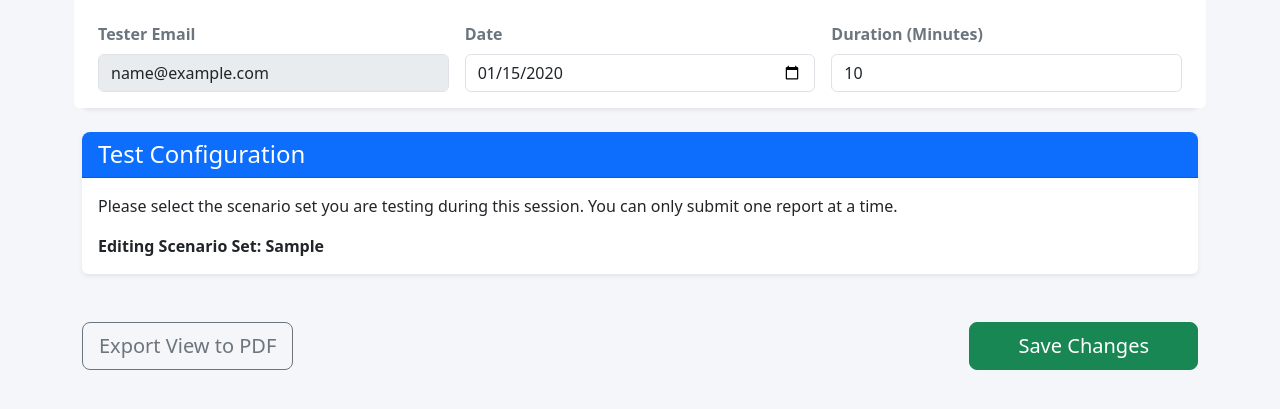
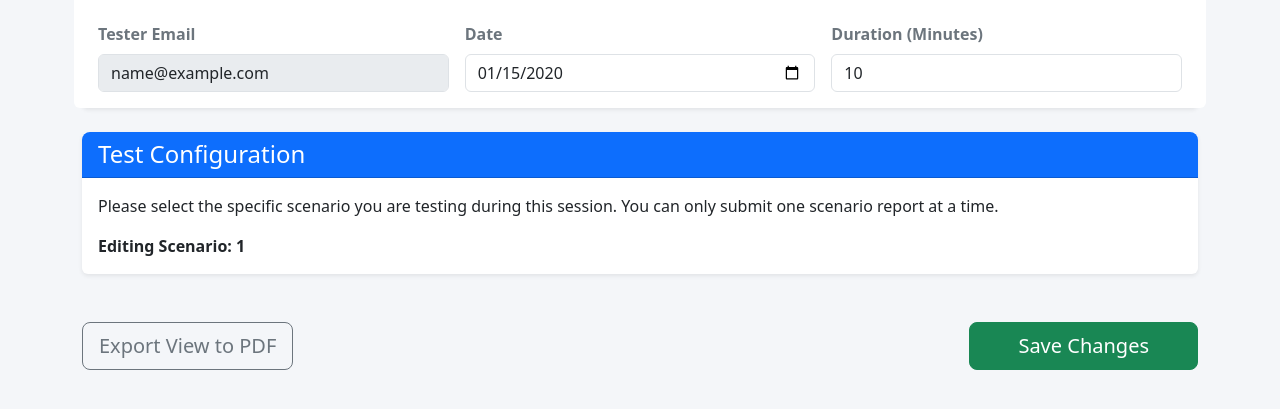
Before and after one commit to quackextractor/scenarios-web-fps, a Flask app: page /edit/1 in a window 1280 px wide. Shown: the part 234-643 px from the top of the page. Run offline with Flask 3, Linux system fonts and the light colour scheme; the visitor is signed in with stand-in values (Sample User, id 1); tables that the repository leaves empty hold one stand-in row (values such as "Sample post"); some libraries are stand-ins or nearby versions.

Commit message:
Replace scenario_set with scenario_id
Rename the TestSubmission field from scenario_set to scenario_id and update the unique constraint. Convert submission flow from selecting a scenario set (multiple scenarios) to selecting a single scenario: form field names, validation, result serialization, edit flow, and export now operate on a single scenario. Update templates (index/admin) and frontend JS/CSS selectors to use the new names and simplified parsed_data shape. Note: this changes the DB schema and data shape — run a migration to rename/migrate the column and update any existing submissions if needed.

```diff
--- a/app.py
+++ b/app.py
@@ -71,14 +71,14 @@ db = SQLAlchemy(app)
 class TestSubmission(db.Model):
     id = db.Column(db.Integer, primary_key=True)
     email = db.Column(db.String(120), nullable=False)
-    scenario_set = db.Column(db.String(50), nullable=False)
+    scenario_id = db.Column(db.String(50), nullable=False)
     test_date = db.Column(db.String(20), nullable=False)
     duration = db.Column(db.Integer, nullable=False)
     submission_time = db.Column(db.DateTime, default=lambda: datetime.now(timezone.utc))
     test_data = db.Column(db.Text, nullable=False)
 
     __table_args__ = (
-        db.UniqueConstraint('email', 'scenario_set', name='unique_email_scenario_set'),
+        db.UniqueConstraint('email', 'scenario_id', name='unique_email_scenario_id'),
     )
 
 class WhitelistedEmail(db.Model):
@@ -257,48 +257,41 @@ def logout():
 @user_login_required
 def index():
     user_email = session.get('user_email')
-
-    scenario_sets = {}
-    for scenario in SCENARIOS:
-        set_prefix = scenario['id'].rsplit('-', 1)[0]
-        if set_prefix not in scenario_sets:
-            scenario_sets[set_prefix] = []
-        scenario_sets[set_prefix].append(scenario)
-
     test_app_url = os.environ.get('TEST_APP_URL')
 
     existing_submissions = TestSubmission.query.filter_by(email=user_email).all()
-    submitted_sets = {sub.scenario_set: sub.id for sub in existing_submissions}
+    submitted_scenarios = {sub.scenario_id: sub.id for sub in existing_submissions}
 
     if request.method == 'POST':
         test_date = request.form.get('test_date', '').strip()
         duration = request.form.get('duration', '').strip()
-        selected_set = request.form.get('selected_set')
+        selected_scenario = request.form.get('selected_scenario')
 
-        if not test_date or not duration.isdigit() or not selected_set:
+        if not test_date or not duration.isdigit() or not selected_scenario:
             logging.warning("Invalid input data submitted.")
-            abort(400, description="Invalid data provided. Make sure to select a scenario set.")
+            abort(400, description="Invalid data provided. Make sure to select a scenario.")
 
-        if selected_set in submitted_sets:
-            abort(400, description="You have already submitted a report for this scenario set. Please edit it instead.")
+        if selected_scenario in submitted_scenarios:
+            abort(400, description="You have already submitted a report for this scenario. Please edit it instead.")
 
-        results = {}
-        for scenario in scenario_sets.get(selected_set, []):
-            s_id = scenario['id']
-            steps_data = []
-            for i in range(len(scenario['steps'])):
-                step_val = request.form.get(f"{s_id}_step_{i}")
-                steps_data.append(step_val if step_val in ['pass', 'fail', 'hard'] else None)
+        target_scenario = next((s for s in SCENARIOS if s['id'] == selected_scenario), None)
+        if not target_scenario:
+            abort(400, description="Invalid scenario selected.")
 
-            results[s_id] = {
-                'steps': steps_data,
-                'issue_log': bleach.clean(request.form.get(f"{s_id}_issue", "")),
-                'observations': bleach.clean(request.form.get(f"{s_id}_obs", ""))
-            }
+        steps_data = []
+        for i in range(len(target_scenario['steps'])):
+            step_val = request.form.get(f"{selected_scenario}_step_{i}")
+            steps_data.append(step_val if step_val in ['pass', 'fail', 'hard'] else None)
+
+        results = {
+            'steps': steps_data,
+            'issue_log': bleach.clean(request.form.get(f"{selected_scenario}_issue", "")),
+            'observations': bleach.clean(request.form.get(f"{selected_scenario}_obs", ""))
+        }
 
         new_submission = TestSubmission(
             email=user_email,
-            scenario_set=selected_set,
+            scenario_id=selected_scenario,
             test_date=test_date,
             duration=int(duration),
             test_data=json.dumps(results)
@@ -311,13 +304,13 @@ def index():
             return redirect(url_for('thanks'))
         except IntegrityError:
             db.session.rollback()
-            abort(400, description="Database verification failed: You have already submitted a report for this specific scenario set.")
+            abort(400, description="Database verification failed: You have already submitted a report for this specific scenario.")
         except Exception as e:
             db.session.rollback()
             logging.error(f"Database error during submission: {e}")
             abort(500, description="An error occurred while saving your submission.")
 
-    return render_template('index.html', scenario_sets=scenario_sets, test_app_url=test_app_url, edit_sub=None, parsed_data={}, submitted_sets=submitted_sets, user_email=user_email)
+    return render_template('index.html', scenarios=SCENARIOS, test_app_url=test_app_url, edit_sub=None, parsed_data={}, submitted_scenarios=submitted_scenarios, user_email=user_email)
 
 @app.route('/edit/<int:submission_id>', methods=['GET', 'POST'])
 @user_login_required
@@ -328,14 +321,7 @@ def edit_submission(submission_id):
     if user_email != sub.email:
         abort(403, description="You are not authorized to edit this submission.")
 
-    scenario_sets = {}
-    for scenario in SCENARIOS:
-        set_prefix = scenario['id'].rsplit('-', 1)[0]
-        if set_prefix not in scenario_sets:
-            scenario_sets[set_prefix] = []
-        scenario_sets[set_prefix].append(scenario)
-
-    editing_set = sub.scenario_set
+    editing_scenario = sub.scenario_id
 
     if request.method == 'POST':
         test_date = request.form.get('test_date', '').strip()
@@ -344,19 +330,20 @@ def edit_submission(submission_id):
         if not test_date or not duration.isdigit():
             abort(400, description="Invalid data provided.")
 
-        results = {}
-        for scenario in scenario_sets.get(editing_set, []):
-            s_id = scenario['id']
-            steps_data = []
-            for i in range(len(scenario['steps'])):
-                step_val = request.form.get(f"{s_id}_step_{i}")
-                steps_data.append(step_val if step_val in ['pass', 'fail', 'hard'] else None)
+        target_scenario = next((s for s in SCENARIOS if s['id'] == editing_scenario), None)
+        if not target_scenario:
+            abort(400, description="Invalid scenario configuration.")
 
-            results[s_id] = {
-                'steps': steps_data,
-                'issue_log': bleach.clean(request.form.get(f"{s_id}_issue", "")),
-                'observations': bleach.clean(request.form.get(f"{s_id}_obs", ""))
-            }
+        steps_data = []
+        for i in range(len(target_scenario['steps'])):
+            step_val = request.form.get(f"{editing_scenario}_step_{i}")
+            steps_data.append(step_val if step_val in ['pass', 'fail', 'hard'] else None)
+
+        results = {
+            'steps': steps_data,
+            'issue_log': bleach.clean(request.form.get(f"{editing_scenario}_issue", "")),
+            'observations': bleach.clean(request.form.get(f"{editing_scenario}_obs", ""))
+        }
 
         sub.test_date = test_date
         sub.duration = int(duration)
@@ -377,7 +364,7 @@ def edit_submission(submission_id):
         parsed_data = {}
 
     test_app_url = os.environ.get('TEST_APP_URL')
-    return render_template('index.html', scenario_sets=scenario_sets, test_app_url=test_app_url, edit_sub=sub, parsed_data=parsed_data, submitted_sets={}, editing_set=editing_set, user_email=user_email)
+    return render_template('index.html', scenarios=SCENARIOS, test_app_url=test_app_url, edit_sub=sub, parsed_data=parsed_data, submitted_scenarios={}, editing_scenario=editing_scenario, user_email=user_email)
 
 @app.route('/admin/login', methods=['GET', 'POST'])
 def admin_login():
@@ -481,7 +468,7 @@ def export_json():
             item = {
                 "id": sub.id,
                 "email": sub.email,
-                "scenario_set": sub.scenario_set,
+                "scenario_id": sub.scenario_id,
                 "test_date": sub.test_date,
                 "duration_minutes": sub.duration,
                 "submission_time": sub.submission_time.isoformat(),
--- a/templates/index.html
+++ b/templates/index.html
@@ -14,7 +14,7 @@
         .card-header { border-top-left-radius: 8px !important; border-top-right-radius: 8px !important; }
         .table-radio { text-align: center; vertical-align: middle; }
         .table-radio label { cursor: pointer; display: block; width: 100%; height: 100%; margin-bottom: 0; padding: .5rem 0; }
-        .scenario-set-container { transition: all 0.3s ease-in-out; }
+        .scenario-container { transition: all 0.3s ease-in-out; }
         @media print {
             .no-print { display: none !important; }
             .scenario-card { page-break-inside: avoid; margin-bottom: 4rem; box-shadow: none; border: 1px solid #dee2e6; }
@@ -37,16 +37,16 @@
         {% endif %}
     </div>
 
-    {% if not edit_sub and submitted_sets %}
+    {% if not edit_sub and submitted_scenarios %}
     <div class="card mb-4 shadow-sm border-0 no-print">
         <div class="card-header bg-success text-white">
             <h5 class="mb-0">Your Submitted Reports</h5>
         </div>
         <div class="card-body">
             <ul class="list-group">
-                {% for set_name, sub_id in submitted_sets.items() %}
+                {% for scenario_id, sub_id in submitted_scenarios.items() %}
                 <li class="list-group-item d-flex justify-content-between align-items-center">
-                    Scenario Set: {{ set_name }}
+                    Scenario: {{ scenario_id }}
                     <a href="{{ url_for('edit_submission', submission_id=sub_id) }}" class="btn btn-sm btn-outline-primary">Edit Report</a>
                 </li>
                 {% endfor %}
@@ -80,17 +80,17 @@
                 <h4 class="mb-0">Test Configuration</h4>
             </div>
             <div class="card-body">
-                <p class="mb-3">Please select the scenario set you are testing during this session. You can only submit one report at a time.</p>
-                <div class="d-flex flex-wrap gap-4">
+                <p class="mb-3">Please select the specific scenario you are testing during this session. You can only submit one scenario report at a time.</p>
+                <div class="d-flex flex-column gap-2">
                     {% if edit_sub %}
-                        <input type="hidden" name="selected_set" value="{{ editing_set }}">
-                        <p class="fw-bold mb-0">Editing Scenario Set: {{ editing_set }}</p>
+                        <input type="hidden" name="selected_scenario" value="{{ editing_scenario }}">
+                        <p class="fw-bold mb-0">Editing Scenario: {{ editing_scenario }}</p>
                     {% else %}
-                        {% for set_name in scenario_sets.keys() %}
+                        {% for scenario in scenarios %}
                         <div class="form-check">
-                            <input class="form-check-input set-selector" type="radio" name="selected_set" value="{{ set_name }}" id="radio_{{ set_name }}" style="transform: scale(1.2);" required {% if set_name in submitted_sets %}disabled{% endif %}>
-                            <label class="form-check-label fw-bold ms-2 {% if set_name in submitted_sets %}text-muted{% endif %}" for="radio_{{ set_name }}">
-                                Scenario Set: {{ set_name }} {% if set_name in submitted_sets %}(Already Submitted){% endif %}
+                            <input class="form-check-input set-selector" type="radio" name="selected_scenario" value="{{ scenario.id }}" id="radio_{{ scenario.id }}" style="transform: scale(1.2);" required {% if scenario.id in submitted_scenarios %}disabled{% endif %}>
+                            <label class="form-check-label fw-bold ms-2 {% if scenario.id in submitted_scenarios %}text-muted{% endif %}" for="radio_{{ scenario.id }}">
+                                {{ scenario.id }}: {{ scenario.title }} {% if scenario.id in submitted_scenarios %}(Already Submitted){% endif %}
                             </label>
                         </div>
                         {% endfor %}
@@ -99,11 +99,8 @@
             </div>
         </div>
 
-        {% for set_name, scenarios in scenario_sets.items() %}
-        <div class="scenario-set-container" id="container_{{ set_name }}">
-            <h3 class="mb-4 pb-2 border-bottom text-primary">Testing Suite: {{ set_name }}</h3>
-
-            {% for scenario in scenarios %}
+        {% for scenario in scenarios %}
+        <div class="scenario-container" id="container_{{ scenario.id }}">
             <div class="card scenario-card bg-white" data-scenario-id="{{ scenario.id }}">
                 <div class="card-header bg-dark text-white">
                     <h5 class="mb-0">{{ scenario.id }}: {{ scenario.title }}</h5>
@@ -126,7 +123,7 @@
                         </thead>
                         <tbody>
                             {% for step in scenario.steps %}
-                            {% set current_val = parsed_data.get(scenario.id, {}).get('steps', [])[loop.index0] if parsed_data else None %}
+                            {% set current_val = parsed_data.get('steps', [])[loop.index0] if parsed_data else None %}
                             <tr>
                                 <td class="text-center fw-bold align-middle">{{ loop.index }}</td>
                                 <td class="align-middle">{{ step.action }}</td>
@@ -138,12 +135,12 @@
                                 </td>
                                 <td class="table-radio p-0">
                                      <label for="{{ scenario.id }}_step_{{ loop.index0 }}_fail" title="Fail">
-                                        <input type="radio" id="{{ scenario.id }}_step_{{ loop.index0 }}_fail" name="{{ scenario.id }}_step_{{ loop.index0 }}" value="fail" class="form-check-input m-0 step-radio" {% if current_val == 'fail' %}checked{% endif %}>
+                                         <input type="radio" id="{{ scenario.id }}_step_{{ loop.index0 }}_fail" name="{{ scenario.id }}_step_{{ loop.index0 }}" value="fail" class="form-check-input m-0 step-radio" {% if current_val == 'fail' %}checked{% endif %}>
                                      </label>
                                 </td>
                                 <td class="table-radio p-0">
                                       <label for="{{ scenario.id }}_step_{{ loop.index0 }}_hard" title="Needs Work">
-                                         <input type="radio" id="{{ scenario.id }}_step_{{ loop.index0 }}_hard" name="{{ scenario.id }}_step_{{ loop.index0 }}" value="hard" class="form-check-input m-0 step-radio" {% if current_val == 'hard' %}checked{% endif %}>
+                                          <input type="radio" id="{{ scenario.id }}_step_{{ loop.index0 }}_hard" name="{{ scenario.id }}_step_{{ loop.index0 }}" value="hard" class="form-check-input m-0 step-radio" {% if current_val == 'hard' %}checked{% endif %}>
                                       </label>
                                 </td>
                             </tr>
@@ -153,15 +150,14 @@
 
                     <div class="mt-4">
                         <label class="form-label fw-bold text-danger" for="{{ scenario.id }}_issue">Issue Log (Explain any failed or hard steps)</label>
-                        <textarea id="{{ scenario.id }}_issue" name="{{ scenario.id }}_issue" class="form-control input-toggle issue-textarea" rows="3" placeholder="Write issues here...">{{ parsed_data.get(scenario.id, {}).get('issue_log', '') }}</textarea>
+                        <textarea id="{{ scenario.id }}_issue" name="{{ scenario.id }}_issue" class="form-control input-toggle issue-textarea" rows="3" placeholder="Write issues here...">{{ parsed_data.get('issue_log', '') }}</textarea>
                     </div>
                     <div class="mt-4">
                         <label class="form-label fw-bold text-primary" for="{{ scenario.id }}_obs">General Observations</label>
-                        <textarea id="{{ scenario.id }}_obs" name="{{ scenario.id }}_obs" class="form-control input-toggle" rows="3" placeholder="UI confusion, visual glitches, unexpected behaviors...">{{ parsed_data.get(scenario.id, {}).get('observations', '') }}</textarea>
+                        <textarea id="{{ scenario.id }}_obs" name="{{ scenario.id }}_obs" class="form-control input-toggle" rows="3" placeholder="UI confusion, visual glitches, unexpected behaviors...">{{ parsed_data.get('observations', '') }}</textarea>
                     </div>
                 </div>
             </div>
-            {% endfor %}
         </div>
         {% endfor %}
 
@@ -174,9 +170,9 @@
 
 <script>
     document.addEventListener('DOMContentLoaded', function() {
-        document.querySelectorAll('.scenario-set-container').forEach(container => {
+        document.querySelectorAll('.scenario-container').forEach(container => {
             {% if edit_sub %}
-                if (container.id !== 'container_{{ editing_set }}') {
+                if (container.id !== 'container_{{ editing_scenario }}') {
                     container.classList.add('d-none');
                 } else {
                     container.querySelectorAll('.step-radio, .input-toggle').forEach(input => {
@@ -193,7 +189,7 @@
 
         document.querySelectorAll('.set-selector').forEach(radio => {
             radio.addEventListener('change', function() {
-                document.querySelectorAll('.scenario-set-container').forEach(container => {
+                document.querySelectorAll('.scenario-container').forEach(container => {
                     container.classList.add('d-none');
                     container.querySelectorAll('.step-radio, .input-toggle').forEach(input => {
                         input.disabled = true;
```
Also changed, not shown: templates/admin.html (+7 -9 lines).
